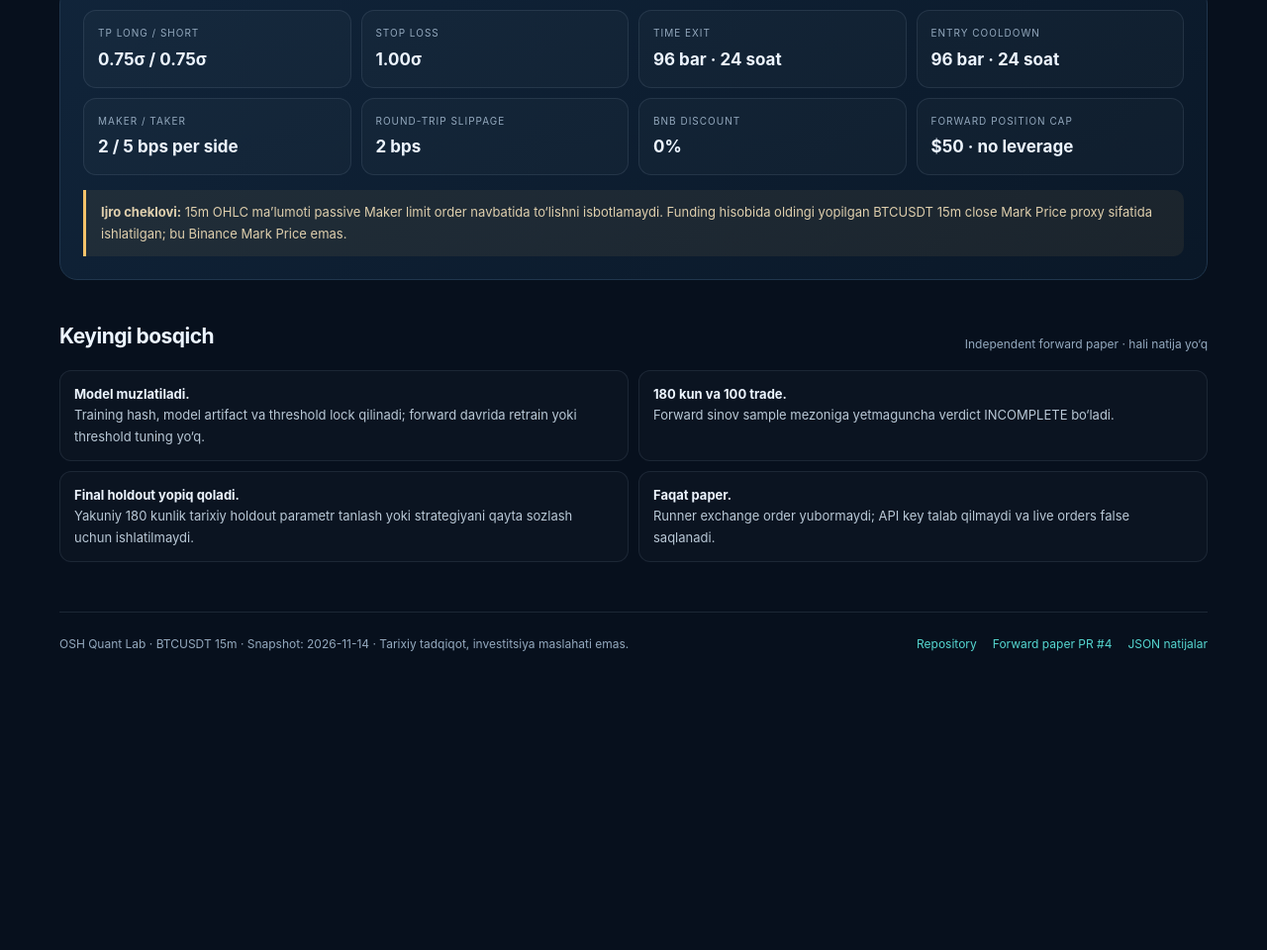
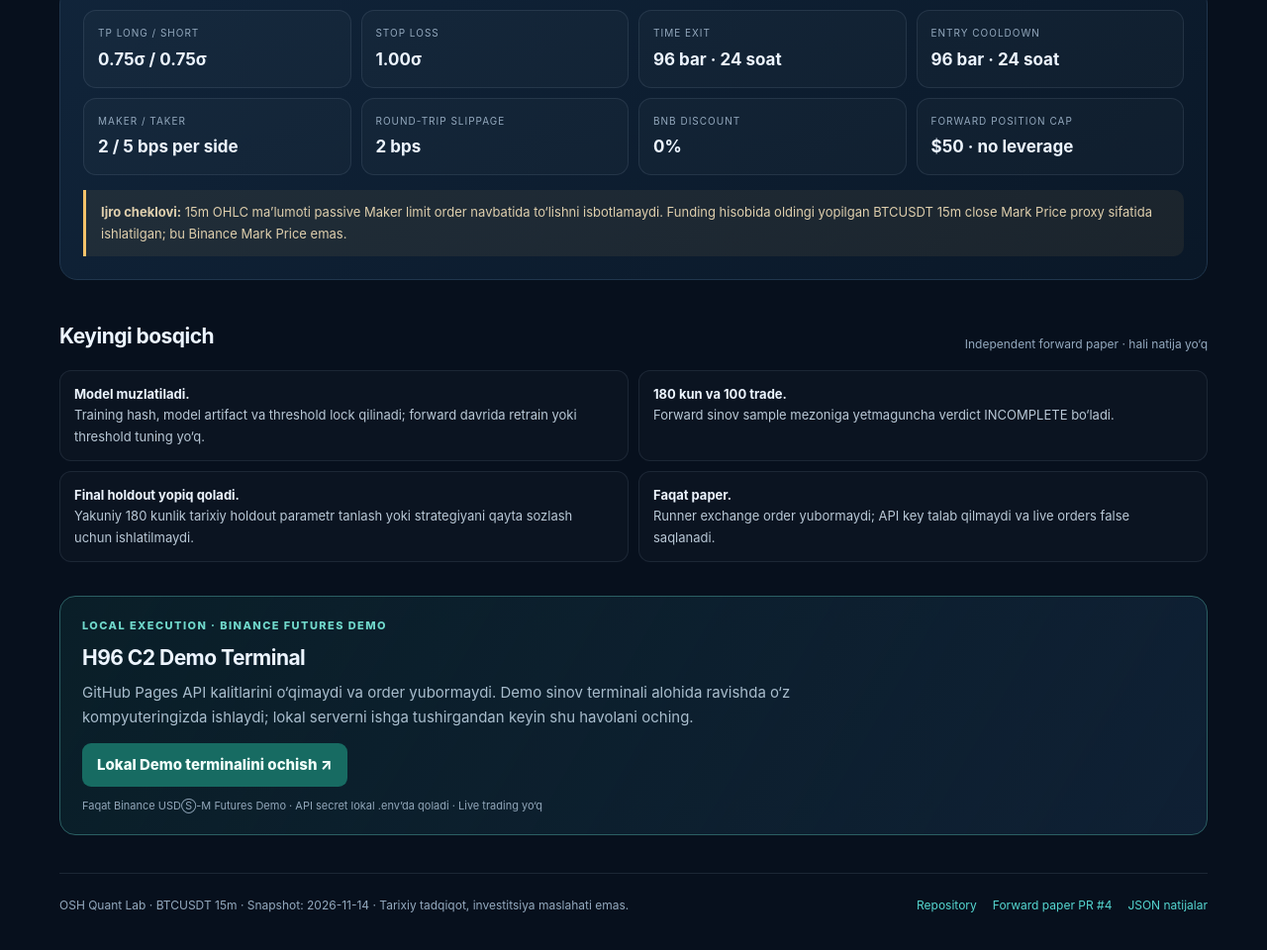
Before and after one commit to Sherzoddd2002/osh-btcusdt-winrate-audit, a plain HTML site: page index.html in a window 1280 px wide. Shown: the part 3020-3980 px from the top of the page at 99% size. Before the commit the page ends 3716 px from the top, so only its background shows below. Drawn offline with Linux system fonts and the light colour scheme.

Commit message:
Add local Binance Demo terminal link

```diff
--- a/index.html
+++ b/index.html
@@ -209,6 +209,15 @@ footer .links{display:flex;gap:16px;flex-wrap:wrap}
   </div>
 </section>
 
+
+<section style="margin:22px 0;padding:20px 22px;border:1px solid #2b5f63;border-radius:16px;background:linear-gradient(120deg,rgba(23,107,98,.16),rgba(16,34,55,.88));">
+  <div style="font-size:11px;letter-spacing:.13em;font-weight:800;color:#70d8cb;">LOCAL EXECUTION · BINANCE FUTURES DEMO</div>
+  <h2 style="margin:7px 0 5px;">H96 C2 Demo Terminal</h2>
+  <p style="margin:0 0 13px;color:#a9bdcd;max-width:760px;">GitHub Pages API kalitlarini o‘qimaydi va order yubormaydi. Demo sinov terminali alohida ravishda o‘z kompyuteringizda ishlaydi; lokal serverni ishga tushirgandan keyin shu havolani oching.</p>
+  <a href="http://127.0.0.1:8765" target="_blank" rel="noopener noreferrer" style="display:inline-block;padding:10px 15px;border-radius:9px;background:#176b62;color:#f2fffb;text-decoration:none;font-weight:800;">Lokal Demo terminalini ochish ↗</a>
+  <div style="margin-top:10px;font-size:11px;color:#91a6b9;">Faqat Binance USDⓈ-M Futures Demo · API secret lokal .env’da qoladi · Live trading yo‘q</div>
+</section>
+
 <footer>
   <div>OSH Quant Lab · BTCUSDT 15m · Snapshot: 2026-11-14 · Tarixiy tadqiqot, investitsiya maslahati emas.</div>
   <div class="links"><a href="https://github.com/Sherzoddd2002/osh-btcusdt-winrate-audit">Repository</a><a href="https://github.com/Sherzoddd2002/osh-btcusdt-winrate-audit/pull/4">Forward paper PR #4</a><a href="h96_c2_results_snapshot.json">JSON natijalar</a></div>
```
